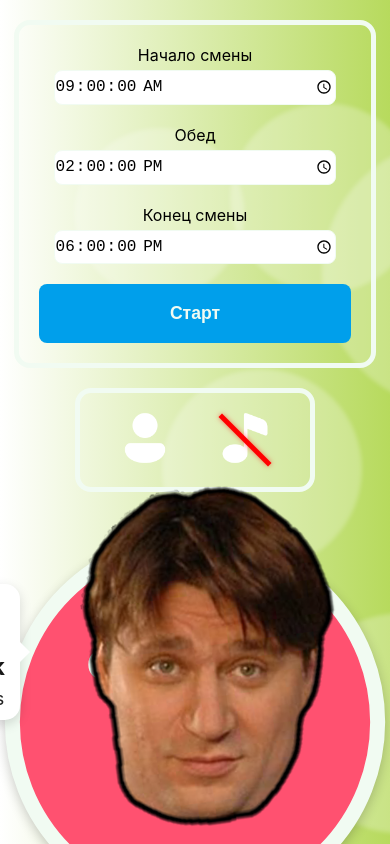
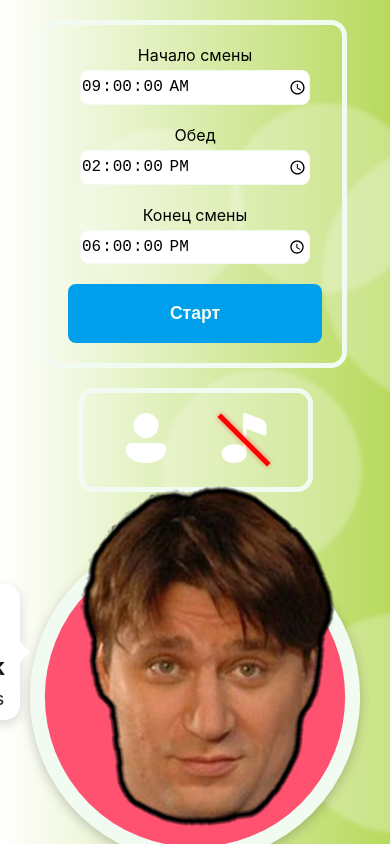
Before and after one commit to DirectedByDebil/BukinTimer, a React (Create React App) app in the folder bukintimer/: page / in a window 390 px wide. Shown: the top 844 px of the page. Built offline with nearby package versions, Linux system fonts and the light colour scheme.

Commit message:
Added adaptivity to InstallationBlock and MusicPersonBlock.

```diff
--- a/bukintimer/package.json
+++ b/bukintimer/package.json
@@ -9,6 +9,7 @@
     "@testing-library/user-event": "^13.5.0",
     "react": "^19.1.1",
     "react-dom": "^19.1.1",
+    "react-router-dom": "^7.8.2",
     "react-scripts": "5.0.1",
     "web-vitals": "^2.1.4"
   },
--- a/bukintimer/src/components/InstallationBlock/installationblock.css
+++ b/bukintimer/src/components/InstallationBlock/installationblock.css
@@ -52,31 +52,33 @@
 
 @media (max-width: 1240px) {
     .install-block{
-        width: 50%
+        width: 55%;
+        margin: 20px 20px;
     }
 }
 
 @media (max-width: 1020px) {
     .install-block{
-        width: 60%
+        width: 60%;
     }
 }
 
 @media (max-width: 840px) {
     .install-block{
-        width: 70%
+        width: 70%;
+        grid-template-columns: repeat(1, 1fr);
     }
 }
 
 @media (max-width: 700px) {
     .install-block{
-        width: 80%
+        width: 65%;
     }
 }
 
 @media (max-width: 620px) {
     .install-block{
-        grid-template-columns: repeat(1, 1fr);
+        margin: 20px auto;
     }
     .install-block__timer{
         padding: 5px 0px;
--- a/bukintimer/src/components/MusicPersonBlock/ButtonSelectPerson/ButtonSelectPerson.js
+++ b/bukintimer/src/components/MusicPersonBlock/ButtonSelectPerson/ButtonSelectPerson.js
@@ -7,7 +7,7 @@ export default function ButtonSelectPerson( {onClick}) {
             className="button-select-person"
             onClick={onClick}
             aria-label="Выбрать персонажа">
-            <img src={icon_person} className='icon-button'></img>
+            <img src={icon_person} className='icon-button' alt='Выбрать персонажа'></img>
         </button>
     );
 }
--- a/bukintimer/src/components/MusicPersonBlock/musicpersonblock.css
+++ b/bukintimer/src/components/MusicPersonBlock/musicpersonblock.css
@@ -1,5 +1,9 @@
+.page-wrapper {
+    position: relative; /* это нужно, чтобы absolute внутри было относительно страницы */
+}
+
 .music-person-block {
-    position: fixed;
+    position: absolute;
     top: 25px;
     right: 20px;
     display: grid;
@@ -19,8 +23,17 @@
     align-items: center;
 }
 
+@media (max-width: 840px) {
+    .music-person-block{
+        top: 20px;
+        min-width: 0px;
+        grid-template-columns: repeat(1, 1fr);
+    }
+}
+
 @media (max-width: 620px) {
     .music-person-block {
+        grid-template-columns: repeat(2, 1fr);
         position: static;
         margin: 20px auto;
         width: 50%;
--- a/bukintimer/src/components/TimerBlock/timerblock.css
+++ b/bukintimer/src/components/TimerBlock/timerblock.css
@@ -66,18 +66,34 @@
     }
 }
 
-@media (max-width: 1240px) {
-
+@media (max-width: 1280px) {
+    .timer-block__item {
+        width: 320px;
+        height: 320px;
+    }
 }
 
-@media (max-width: 1020px) {
+@media (max-width: 1130px) {
+    .timer-block__item {
+        width: 300px;
+        height: 300px;
+    }
 
+    .timer-label {
+        font-size: 32px;
+    }
+
+    .timer-value {
+        font-size: 40px;
+    }
 }
 
+/* планшеты */
 @media (max-width: 840px) {
 
 }
 
+/* телефоны */
 @media (max-width: 700px) {
 
 }
```
Also changed, not shown: 1 other file (tests, documents, lock files or other folders).
